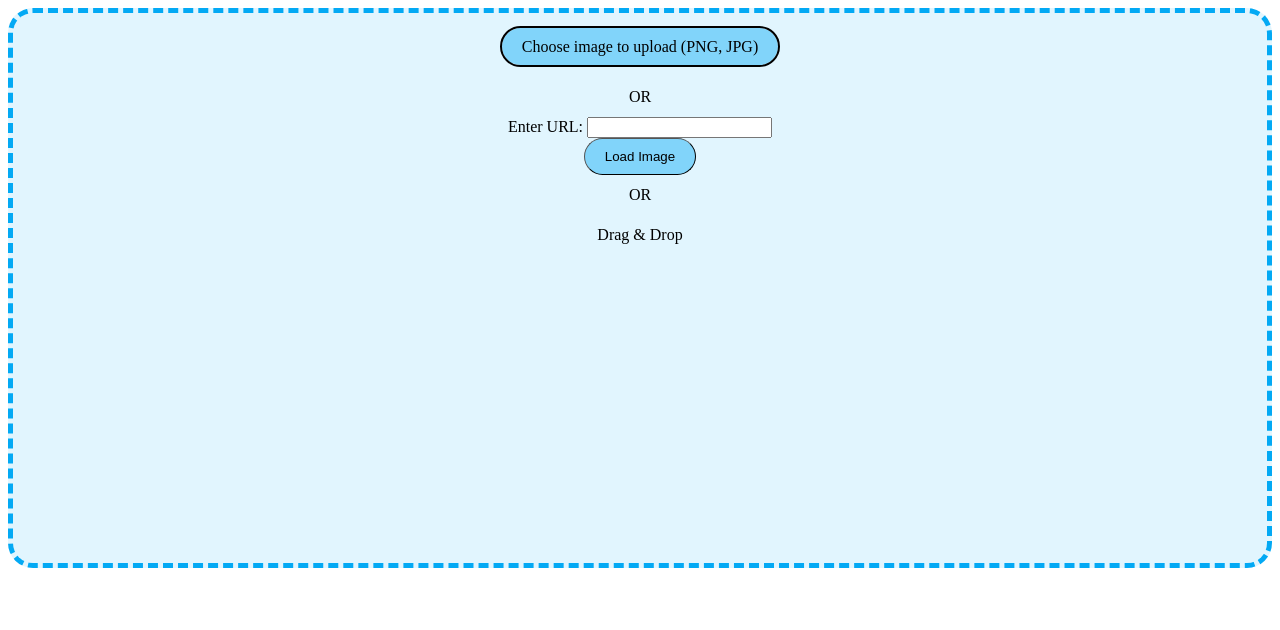
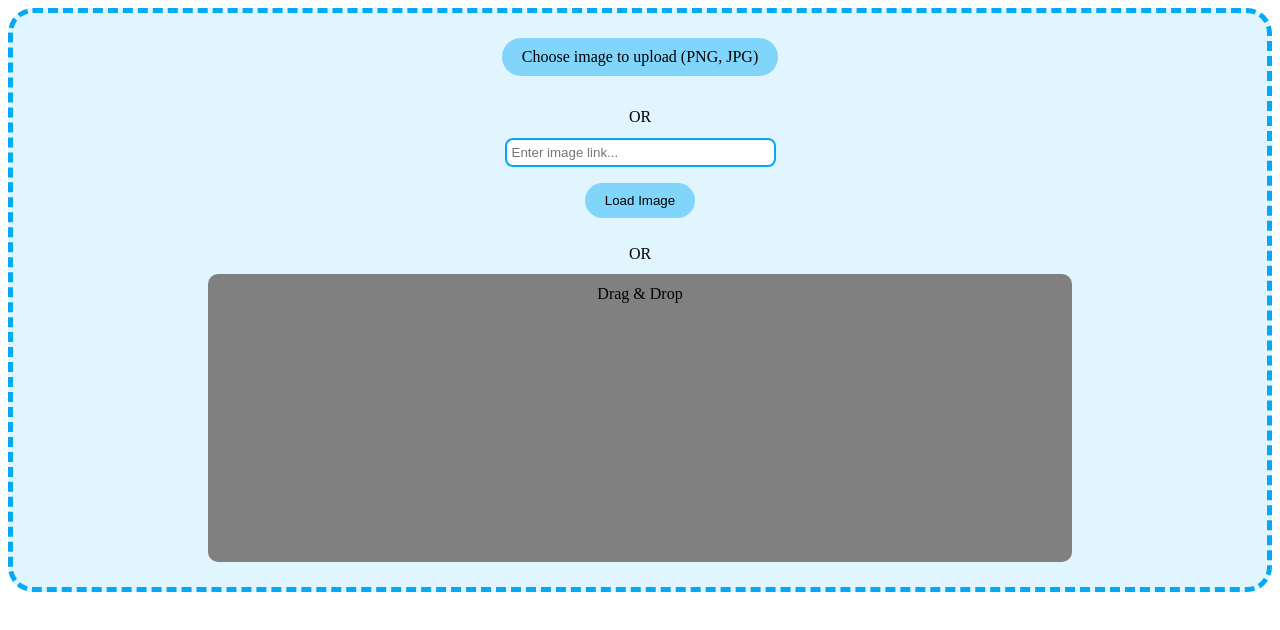
Before and after one commit to 4127157/justremove, a React app: page / in a window 1280 px wide. Shown: the top 630 px of the page. Built offline with nearby package versions, Linux system fonts and the light colour scheme; the HTML template or start-up script is replaced by a standard one.

Commit message:
minor changes to frontend

```diff
--- a/src/components/ActionItemComp.tsx
+++ b/src/components/ActionItemComp.tsx
@@ -43,13 +43,15 @@ class ActionItem extends React.Component<Props, State> {
                     <span className='block-span'>OR</span>
                     <div>
                         <div>
-                            <label htmlFor='url_field'>Enter URL: </label>
-                            <input type='text' id='url_input' name="url_field" size={20} value={this.state.url_value} onChange={this.handleUrlUpdate}/>
+                            <label htmlFor='url_field'>Enter link: </label>
+                            <input type='text' id='url_input' name="url_field" size={30} value={this.state.url_value} onChange={this.handleUrlUpdate} placeholder="Enter image link..."/>
                         </div>
                         <button id='load-img-btn' className='action-btn'>Load Image</button>
                     </div>
                     <span className='block-span'>OR</span>
-                    <span className='block-span'>Drag & Drop</span>
+                    <div id='drag_and_drop_block'>
+                        <span className='block-span'>Drag & Drop</span>
+                    </div>
                 </div>
                </>);
     }
--- a/src/styles.less
+++ b/src/styles.less
@@ -55,12 +55,10 @@
 }
 
 label[for="image-file-input"]{
+    display: inline-block;
     background-color: #81D4FA;
     padding: 10px 20px;
     border-radius: 1.5rem;
-    outline-style: solid;
-    outline-color: black;
-    outline-width: 0.15rem;
 }
 
 label[for="image-file-input"]:hover{
@@ -74,8 +72,7 @@ label[for="image-file-input"]:active {
 .action-btn {
     padding: 10px 20px;
     border-radius: 1.5rem;
-    border-width:1px;
-    border-color: black;
+    border: none;
     background-color: #81D4FA;
 }
 
@@ -96,3 +93,36 @@ label[for="image-file-input"]:active {
     text-align: center;
     line-height: 2.5em;
 }
+
+.img-preview-options {
+    display: flex;
+    flex-direction: column;
+}
+
+#url_input {
+    padding: 5px 5px;
+    border-radius: 8px;
+    border-color: #03A9F4;
+    border-style: solid;
+}
+
+#load-img-btn {
+    margin: 1.2em;
+}
+
+label[for="url_field"]{
+    opacity: 0;
+    display: block;
+    height:1px; //bit hacky but accessible, I think? (verify with aria/4lly)
+}
+
+#drag_and_drop_block{
+    text-align: center;
+    margin:auto;
+    background-color: gray;
+    border-radius: 10px;
+    width: 54em;
+    height: 18em;
+    max-width: 100%;
+    max-height:50%;
+}
```
